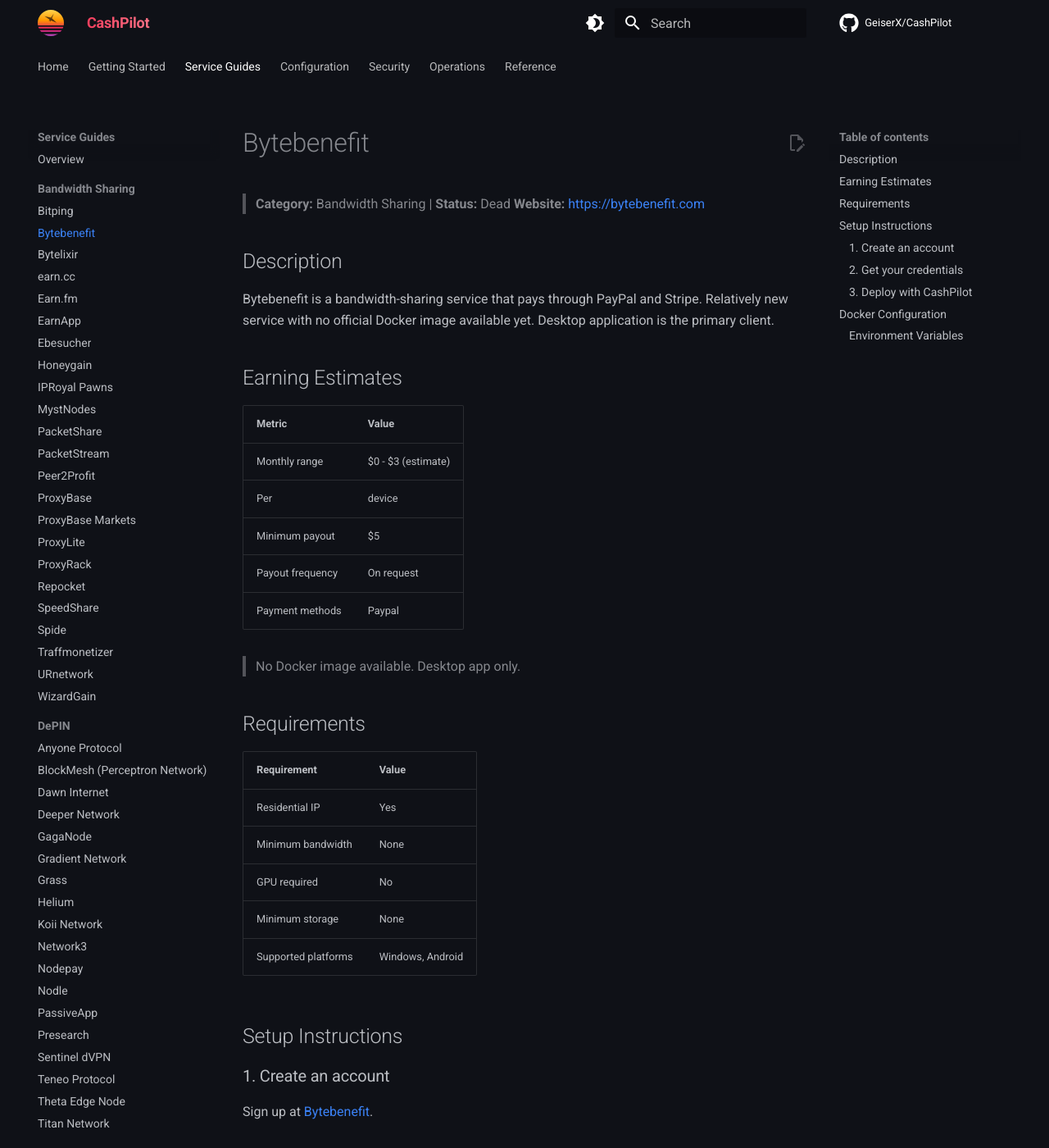
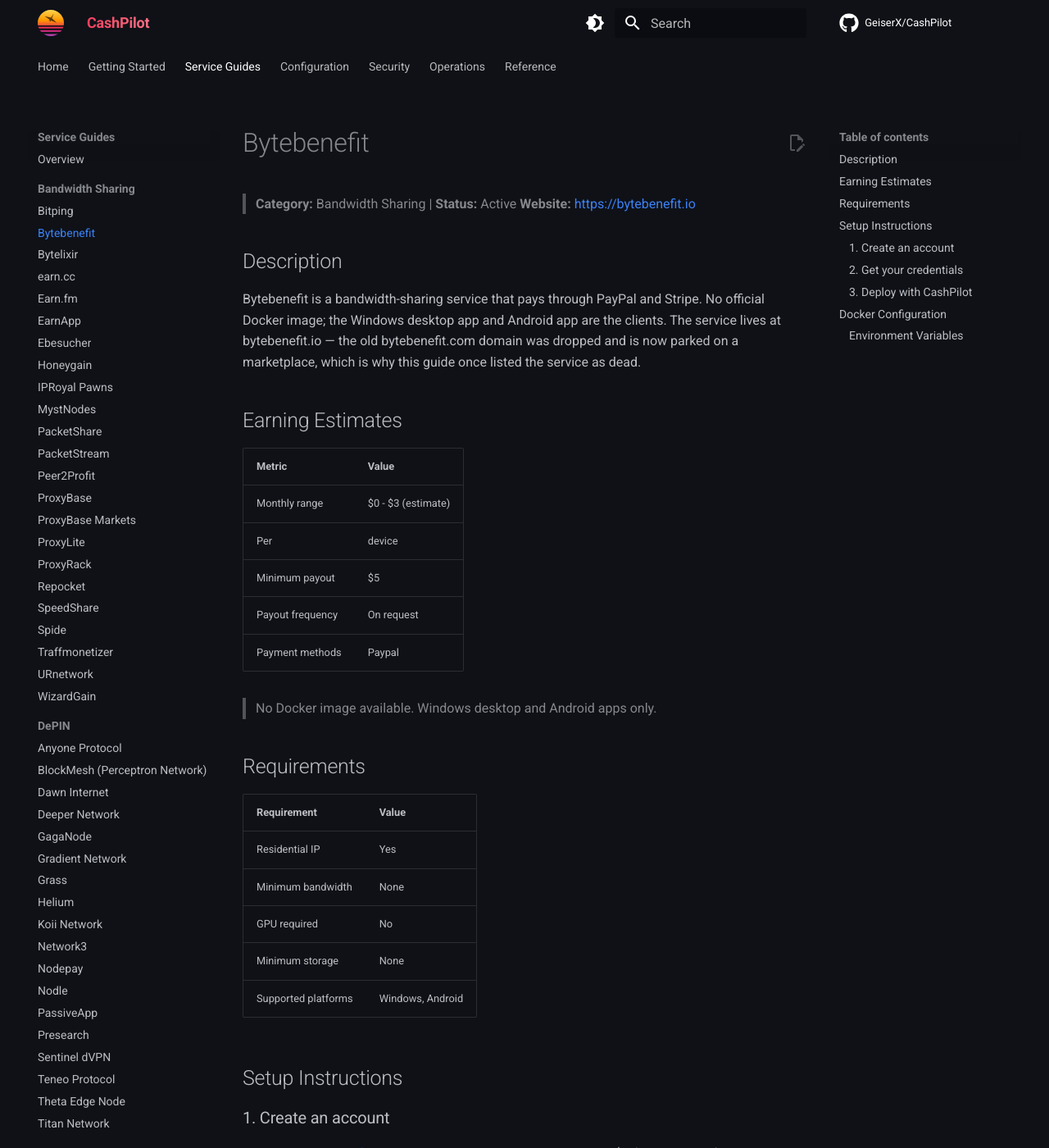
Before and after one commit to GeiserX/CashPilot, an MkDocs documentation site: the page built from docs/guides/bytebenefit.md, in a window 1280 px wide and 1400 px high. Shown: the whole window at 82% size. Built offline with MkDocs 1.6.1 and Material for MkDocs 9.7.7, drawn with Linux system fonts in a browser that asks for light colours; comment, search, counter and statistics services are not loaded; some of the changed text lies outside the part shown.

Commit message:
fix(catalog): Bytebenefit lives at bytebenefit.io — revive with referral link (#303)
* fix(catalog): Bytebenefit lives at bytebenefit.io, not the parked .com — revive it with the referral link

The service was marked dead in Mar 2026 because bytebenefit.com was sold and
parked on a domain marketplace. Only the .com died: the service itself runs at
bytebenefit.io (same product, same io.bytebenefit.app Android package the
Android companion already monitors). Point website, signup and cashout URLs at
the live domain, carry the referral code, and return the service to the
catalog as active. README and guides-index rows are regenerated.

* docs(bytebenefit): mention the $1 welcome bonus the referral link grants

* fix(catalog): earnings note matches the client list — Windows desktop and Android apps

```diff
--- a/docs/guides/bytebenefit.md
+++ b/docs/guides/bytebenefit.md
@@ -1,11 +1,11 @@
 # Bytebenefit
 
-> **Category:** Bandwidth Sharing | **Status:** Dead
-> **Website:** [https://bytebenefit.com](https://bytebenefit.com)
+> **Category:** Bandwidth Sharing | **Status:** Active
+> **Website:** [https://bytebenefit.io](https://bytebenefit.io)
 
 ## Description
 
-Bytebenefit is a bandwidth-sharing service that pays through PayPal and Stripe. Relatively new service with no official Docker image available yet. Desktop application is the primary client.
+Bytebenefit is a bandwidth-sharing service that pays through PayPal and Stripe. No official Docker image; the Windows desktop app and Android app are the clients. The service lives at bytebenefit.io — the old bytebenefit.com domain was dropped and is now parked on a marketplace, which is why this guide once listed the service as dead.
 
 ## Earning Estimates
 
@@ -17,7 +17,7 @@
 | Payout frequency | On request |
 | Payment methods | Paypal |
 
-> No Docker image available. Desktop app only.
+> No Docker image available. Windows desktop and Android apps only.
 
 ## Requirements
 
@@ -33,7 +33,7 @@
 
 ### 1. Create an account
 
-Sign up at [Bytebenefit](https://bytebenefit.com).
+Sign up at [Bytebenefit](https://bytebenefit.io/invited?ref=Brl4z3) — signing up through this link gives you a **$1 (10,000 Coins) welcome bonus**.
 
 ### 2. Get your credentials
 
```
Also changed, not shown: README.md (+1 -1 lines), docs/guides/README.md (+1 -1 lines), 1 other file.
